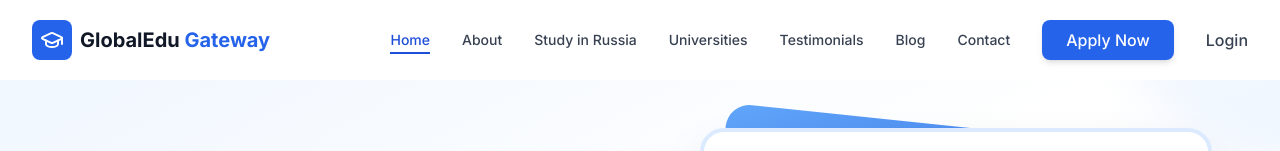
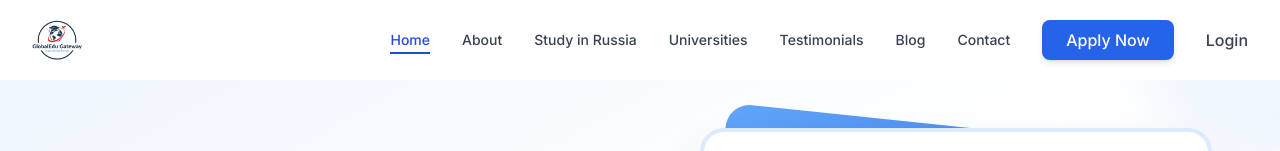
Before and after one commit to asraf705/global-edu-getway-trmplate, a Next.js app: page / in a window 1280 px wide. Shown: the top 151 px of the page. Built offline with nearby package versions, Linux system fonts and the light colour scheme.

Commit message:
Update logo path and replace icon with image in layout, footer, and navbar components

```diff
--- a/app/layout.tsx
+++ b/app/layout.tsx
@@ -48,7 +48,7 @@ export default function RootLayout({
               name: 'GlobalEdu Gateway',
               description: 'Educational agency helping Bangladeshi students study in Russia',
               url: 'https://globaledugateway.com',
-              logo: 'https://globaledugateway.com/logo.png',
+              logo: '/images/GLOBAL-EDU-GATEWAY-logo.png',
               contactPoint: {
                 '@type': 'ContactPoint',
                 contactType: 'Customer Service',
--- a/components/Footer.tsx
+++ b/components/Footer.tsx
@@ -1,7 +1,8 @@
 'use client'
 
 import Link from 'next/link'
-import { GraduationCap, Mail, Phone, MapPin, Facebook, Instagram, MessageCircle } from 'lucide-react'
+import Image from 'next/image'
+import { Mail, Phone, MapPin, Facebook, Instagram, MessageCircle } from 'lucide-react'
 import { motion } from 'framer-motion'
 
 export default function Footer() {
@@ -39,13 +40,14 @@ export default function Footer() {
             viewport={{ once: true }}
             transition={{ duration: 0.5 }}
           >
-            <Link href="/" className="flex items-center space-x-2 mb-4">
-              <div className="bg-primary-500 p-2 rounded-lg">
-                <GraduationCap className="w-6 h-6 text-white" />
-              </div>
-              <span className="text-xl font-bold text-white">
-                GlobalEdu <span className="text-primary-400">Gateway</span>
-              </span>
+            <Link href="/" className="flex items-center mb-4">
+              <Image
+                src="/images/GLOBAL-EDU-GATEWAY-logo.png"
+                alt="GlobalEdu Gateway Logo"
+                width={50}
+                height={50}
+                className="h-10 w-auto object-contain"
+              />
             </Link>
             <p className="text-sm text-gray-400 mb-4">
               Your trusted partner for studying in Russia. Helping Bangladeshi students achieve their dreams of international education.
--- a/components/Navbar.tsx
+++ b/components/Navbar.tsx
@@ -2,8 +2,9 @@
 
 import { useState, useEffect } from 'react'
 import Link from 'next/link'
+import Image from 'next/image'
 import { usePathname } from 'next/navigation'
-import { Menu, X, GraduationCap } from 'lucide-react'
+import { Menu, X } from 'lucide-react'
 import { motion, AnimatePresence } from 'framer-motion'
 
 export default function Navbar() {
@@ -40,13 +41,15 @@ export default function Navbar() {
       <div className="max-w-7xl mx-auto px-4 sm:px-6 lg:px-8">
         <div className="flex items-center justify-between h-20">
           {/* Logo */}
-          <Link href="/" className="flex items-center space-x-2 group">
-            <div className="bg-primary-500 p-2 rounded-lg group-hover:bg-primary-600 transition-colors">
-              <GraduationCap className="w-6 h-6 text-white" />
-            </div>
-            <span className="text-xl font-bold text-gray-900">
-              GlobalEdu <span className="text-primary-500">Gateway</span>
-            </span>
+          <Link href="/" className="flex items-center">
+            <Image
+              src="/images/GLOBAL-EDU-GATEWAY-logo.png"
+              alt="GlobalEdu Gateway Logo"
+              width={90}
+              height={90}
+              className="h-10 w-auto object-contain"
+              priority
+            />
           </Link>
 
           {/* Desktop Navigation */}
```
Also changed, not shown: public/images/GLOBAL-EDU-GATEWAY-logo.png (added).
